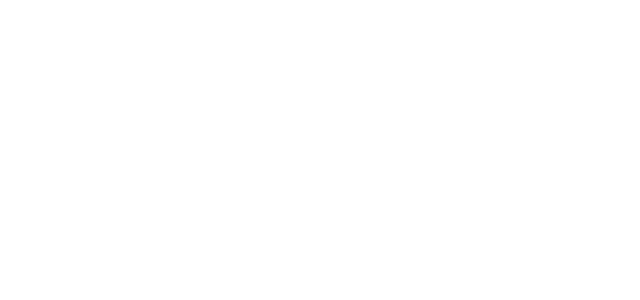
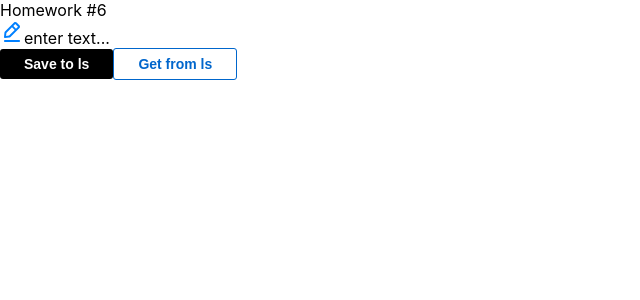
Before and after one commit to zinovdim/hws2-master, a React (Create React App) app: page / in a window 1280 px wide. Shown: the top 300 px of the page, without its empty margins (0-640 px from the left). Built offline with nearby package versions, Linux system fonts and the light colour scheme.

Commit message:
Change HW6.tsx

```diff
--- a/src/s1-main/App.tsx
+++ b/src/s1-main/App.tsx
@@ -5,6 +5,7 @@
 import HW3 from "../s2-homeworks/hw03/HW3";
 import HW4 from "../s2-homeworks/hw04/HW4";
 import HW5 from '../s2-homeworks/hw05/HW5';
+import HW6 from "../s2-homeworks/hw06/HW6";
 
 
 function App() {
@@ -18,6 +19,7 @@
 
             {/*при выполнении дз 5 и более - закомментировать здесь дз 1-4, так как они есть внутри дз 5*/}
             {/*<HW5/>*/}
+            <HW6/>
 
 
         </div>
```
